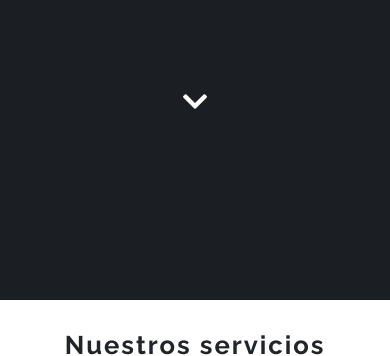
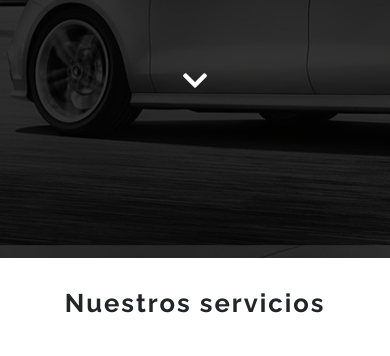
Before and after one commit to rodriguezivan/mecanica-beluge-prototipo, a plain HTML site: page index.html in a window 390 px wide. Shown: the part 375-731 px from the top of the page. Drawn offline with nearby package versions, Linux system fonts and the light colour scheme.

Commit message:
Cambios en Hero para mobile.

```diff
--- a/css/media-queries.css
+++ b/css/media-queries.css
@@ -86,8 +86,9 @@
 }
 @media screen and (max-width: 480px) {
     .hero {
-        height: 80%;
-        background: #1b1f23 !important;
+        height: 75%;
+        background: url('../img/hero-01.jpg') !important;
+        background-position: 50% 20% !important;
     }
     .button-main {
         padding: 8px 12px;
```
